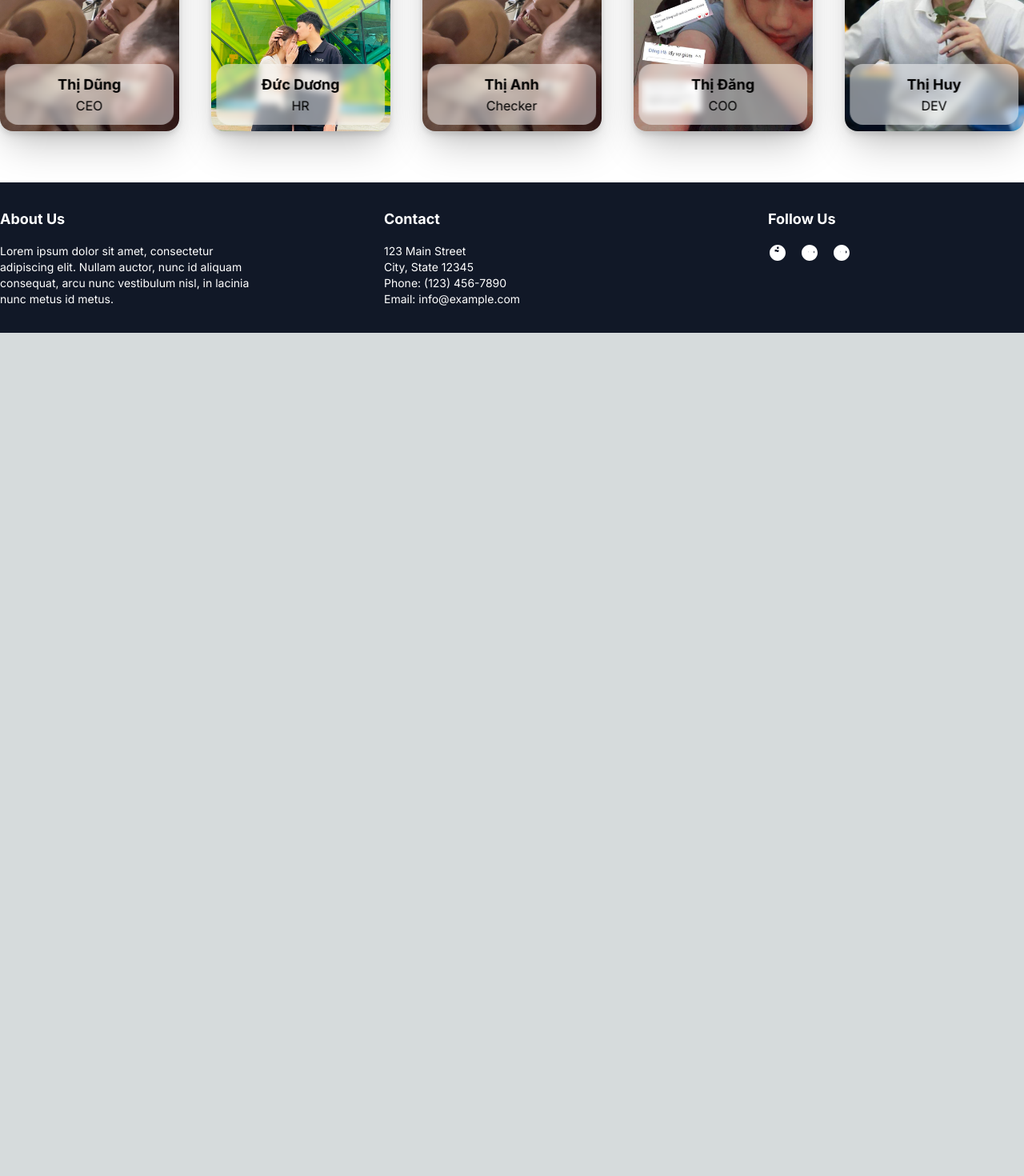
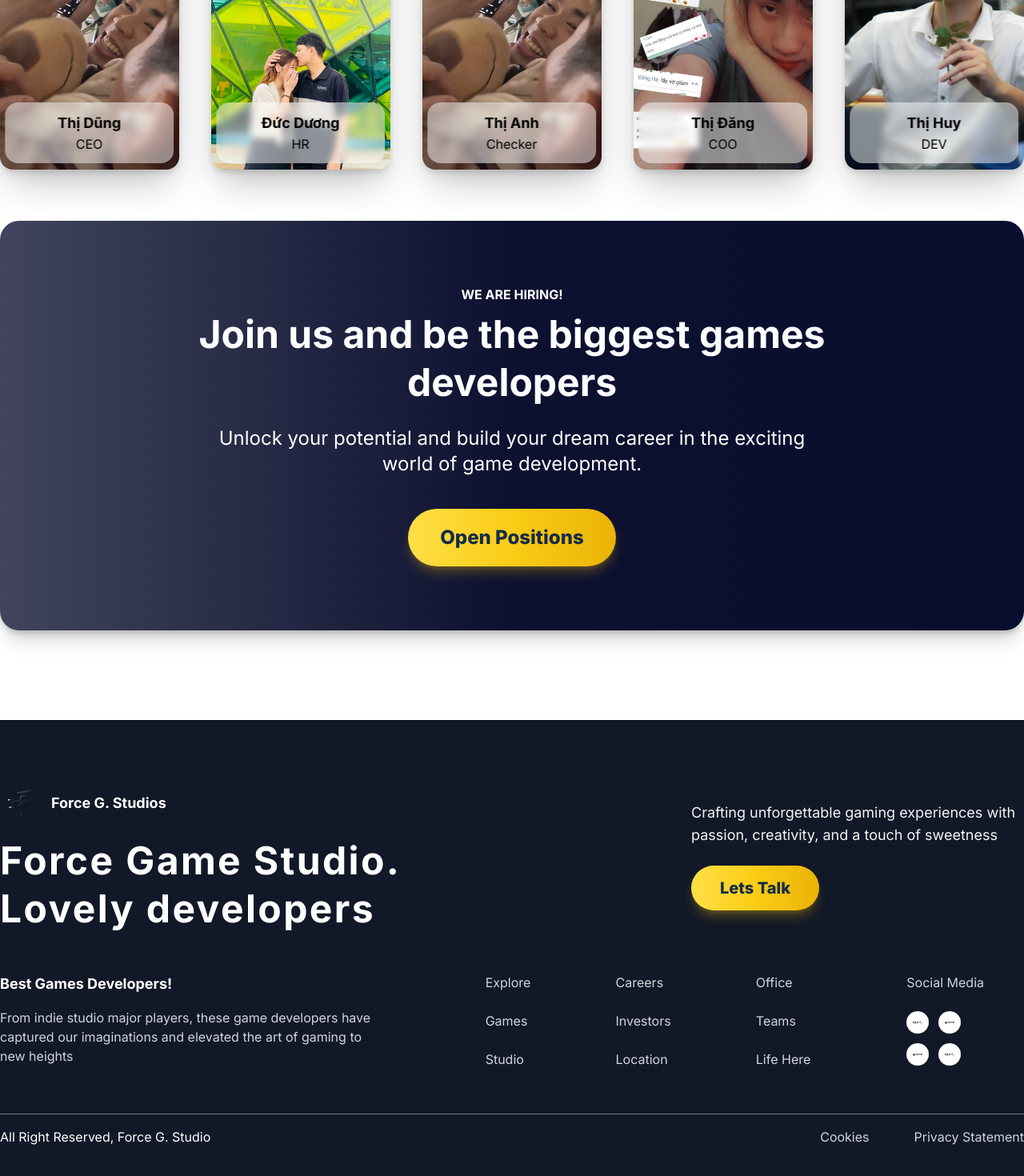
Before and after one commit to DuongYi/force_studio_client, a Next.js app: page / in a window 1280 px wide. Shown: the part 3145-4615 px from the top of the page at 80% size. Before the commit the page ends 3561 px from the top, so only its background shows below. Built offline with nearby package versions, Linux system fonts and the light colour scheme.

Commit message:
feat: :rocket: update footer
update style footer

```diff
--- a/src/components/footer.tsx
+++ b/src/components/footer.tsx
@@ -1,38 +1,89 @@
+/* eslint-disable @next/next/no-img-element */
 import React from 'react';
 
 const Footer: React.FC = () => {
   return (
-    <footer className="bg-gray-900 text-white py-8">
-      <div className="container mx-auto flex flex-wrap justify-between">
-        <div className="w-full md:w-1/3 lg:w-1/4 mb-4 md:mb-0">
-          <h4 className="text-lg font-bold mb-4">About Us</h4>
-          <p className="text-sm">Lorem ipsum dolor sit amet, consectetur adipiscing elit. Nullam auctor, nunc id aliquam consequat, arcu nunc vestibulum nisl, in lacinia nunc metus id metus.</p>
+    <footer className="bg-gray-900 py-20">
+      <div className="container max-w-screen-2xl flex flex-col mx-auto">
+        <div className='grid grid-cols-3 gap-4 items-center'>
+          <div className='col-span-2'>
+            <div className='flex flex-col'>
+              <div className="flex flex-wrap items-center">
+                <img src="asset/pictures/logo/Force.png" alt="Logo" className="w-12 h-12 mr-4" />
+                <span className="text-white text-lg font-bold">Force G. Studios</span>
+              </div>
+              <p className="text-white text-5xl font-bold tracking-wider mt-6">Force Game Studio.</p>
+              <p className="text-white text-5xl font-bold tracking-wider mt-3">Lovely developers</p>
+            </div>
+          </div>
+          <div className='col-span-1'>
+            <div className='flex flex-col'>
+              <p className='text-gray-100 text-lg'>Crafting unforgettable gaming experiences with passion, creativity, and a touch of sweetness</p>
+              <div className='mt-6'>
+                <button type="button" className="text-[#162c48] text-xl font-extrabold bg-gradient-to-r from-yellow-300 via-yellow-400 to-yellow-500 hover:bg-gradient-to-br focus:ring-4 focus:outline-none focus:ring-blue-300 dark:focus:ring-blue-800 rounded-full px-9 py-[14px] text-center shadow-lg shadow-yellow-500/30">Lets Talk</button>
+              </div>
+            </div>
+          </div>
         </div>
-        <div className="w-full md:w-1/3 lg:w-1/4 mb-4 md:mb-0">
-          <h4 className="text-lg font-bold mb-4">Contact</h4>
-          <p className="text-sm">123 Main Street</p>
-          <p className="text-sm">City, State 12345</p>
-          <p className="text-sm">Phone: (123) 456-7890</p>
-          <p className="text-sm">Email: info@example.com</p>
+
+        <div className='grid grid-cols-12 gap-20 pt-14 pb-14 items-start'>
+          <div className='col-span-5'>
+            <div className='flex flex-col'>
+              <p className='text-white text-lg font-bold'>Best Games Developers!</p>
+              <p className='text-gray-300 mt-4'>From indie studio major players, these game developers have captured our imaginations and elevated the art of gaming to new heights</p>
+            </div>
+          </div>
+          <div className='col-span-5 px-10'>
+            <div className='flex justify-between'>
+              <div className='flex flex-col gap-6'>
+                <p className='text-gray-300'>Explore</p>
+                <p className='text-gray-300'>Games</p>
+                <p className='text-gray-300'>Studio</p>
+              </div>
+              <div className='flex flex-col gap-6'>
+                <p className='text-gray-300'>Careers</p>
+                <p className='text-gray-300'>Investors</p>
+                <p className='text-gray-300'>Location</p>
+              </div>
+              <div className='flex flex-col gap-6'>
+                <p className='text-gray-300'>Office</p>
+                <p className='text-gray-300'>Teams</p>
+                <p className='text-gray-300'>Life Here</p>
+              </div>
+            </div>
+          </div>
+          <div className='col-span-2'>
+            <div className='flex flex-col gap-6'>
+              <p className='text-gray-300'>
+                Social Media
+              </p>
+              <div className='flex gap-3 items-start'>
+                <div className='flex flex-col gap-3'>
+                  <a href='#' className='p-2 bg-white rounded-full'>
+                    <img src='asset/pictures/icon/next.svg' alt='Facebook' className='w-3 h-3' />
+                  </a>
+                  <a href='#' className='p-2 bg-white rounded-full'>
+                    <img src='asset/pictures/icon/vercel.svg' alt='Twitter' className='w-3 h-3' />
+                  </a>
+                </div>
+                <div className='flex flex-col gap-3'>
+                  <a href='#' className='p-2 bg-white rounded-full'>
+                    <img src='asset/pictures/icon/vercel.svg' alt='Instagram' className='w-3 h-3' />
+                  </a>
+                  <a href='#' className='p-2 bg-white rounded-full'>
+                    <img src='asset/pictures/icon/next.svg' alt='Instagram' className='w-3 h-3' />
+                  </a>
+                </div>
+              </div>
+            </div>
+          </div>
         </div>
-        <div className="w-full md:w-1/3 lg:w-1/4 mb-4 md:mb-0">
-          <h4 className="text-lg font-bold mb-4">Follow Us</h4>
-          <div className="flex space-x-4">
-            <a href="#" className="text-white hover:text-gray-400">
-              <svg className="w-6 h-6" fill="currentColor" viewBox="0 0 24 24">
-                <path d="M12 2C6.48 2 2 6.48 2 12C2 17.52 6.48 22 12 22C17.52 22 22 17.52 22 12C22 6.48 17.52 2 12 2ZM15.5 10.5H13V15H11V10.5H8.5V8H11V6C11 5.17 11.17 4.5 12 4.5H13.5V7H12C11.67 7 11 7 11 7V8.5H13.5V11H11V15H15.5V10.5Z" />
-              </svg>
-            </a>
-            <a href="#" className="text-white hover:text-gray-400">
-              <svg className="w-6 h-6" fill="currentColor" viewBox="0 0 24 24">
-                <path d="M12 2C6.48 2 2 6.48 2 12C2 17.52 6.48 22 12 22C17.52 22 22 17.52 22 12C22 6.48 17.52 2 12 2ZM16.5 9.5C16.5 9.5 16.5 9.5 16.5 9.5C17.33 9.5 18 10.17 18 11C18 11.83 17.33 12.5 16.5 12.5C15.67 12.5 15 11.83 15 11C15 10.17 15.67 9.5 16.5 9.5ZM12 9C12.83 9 13.5 9.67 13.5 10.5C13.5 11.33 12.83 12 12 12C11.17 12 10.5 11.33 10.5 10.5C10.5 9.67 11.17 9 12 9ZM9.5 9.5C10.33 9.5 11 10.17 11 11C11 11.83 10.33 12.5 9.5 12.5C8.67 12.5 8 11.83 8 11C8 10.17 8.67 9.5 9.5 9.5ZM7 15.5C7 15.5 7 15.5 7 15.5C7 16.33 7.67 17 8.5 17H15.5C16.33 17 17 16.33 17 15.5V8.5C17 7.67 16.33 7 15.5 7H8.5C7.67 7 7 7.67 7 8.5V15.5Z" />
-              </svg>
-            </a>
-            <a href="#" className="text-white hover:text-gray-400">
-              <svg className="w-6 h-6" fill="currentColor" viewBox="0 0 24 24">
-                <path d="M12 2C6.48 2 2 6.48 2 12C2 17.52 6.48 22 12 22C17.52 22 22 17.52 22 12C22 6.48 17.52 2 12 2ZM17 9.5C17.83 9.5 18.5 10.17 18.5 11C18.5 11.83 17.83 12.5 17 12.5C16.17 12.5 15.5 11.83 15.5 11C15.5 10.17 16.17 9.5 17 9.5ZM12 9C12.83 9 13.5 9.67 13.5 10.5C13.5 11.33 12.83 12 12 12C11.17 12 10.5 11.33 10.5 10.5C10.5 9.67 11.17 9 12 9ZM9.5 9.5C10.33 9.5 11 10.17 11 11C11 11.83 10.33 12.5 9.5 12.5C8.67 12.5 8 11.83 8 11C8 10.17 8.67 9.5 9.5 9.5ZM7 15.5C7 15.5 7 15.5 7 15.5C7 16.33 7.67 17 8.5 17H15.5C16.33 17 17 16.33 17 15.5V8.5C17 7.67 16.33 7 15.5 7H8.5C7.67 7 7 7.67 7 8.5V15.5Z" />
-              </svg>
-            </a>
+
+        <div className='flex justify-between border-t-[1px] border-gray-500 pt-4'>
+          <p className='text-white'>All Right Reserved, Force G. Studio</p>
+          <div className='flex gap-14'>
+            <p className='text-gray-300'>Cookies</p>
+            <p className='text-gray-300'>Privacy Statement</p>
           </div>
         </div>
       </div>
--- a/src/components/home/person_card.tsx
+++ b/src/components/home/person_card.tsx
@@ -10,7 +10,7 @@ interface PersonCardProps {
 
 const PersonCard: React.FC<PersonCardProps> = ({ name, jobTitle, image, link }) => {
   return (
-    <div className="relative flex-1 rounded-2xl shadow-2xl">
+    <div className="relative flex-1 rounded-2xl shadow-2xl min-h-96">
       <img className='rounded-2xl drop-shadow-lg h-full object-cover' src={image} alt={name} />
       <div className='absolute w-[94%] bottom-2 translate-x-[3%] z-20 p-3 rounded-2xl backdrop-blur-sm bg-white/50'>
         <h2 className='text-black text-center font-bold text-lg'>{name}</h2>
--- /dev/null
+++ b/src/module/home/components/company_hiring.tsx
@@ -0,0 +1,28 @@
+import React from 'react';
+
+interface CompanyHiringProps {
+  title?: string;
+  description?: string;
+  slogan?: string;
+}
+
+const CompanyHiring: React.FC<CompanyHiringProps> = (props: CompanyHiringProps) => {
+  return (
+    <div className='flex flex-col py-20 shadow-xl drop-shadow-lg px-8 mb-28 rounded-3xl bg-gradient-to-r from-[#41445c] via-[#0d1130] to-[#0a0e2e]'>
+      <p className='text-white text-center font-bold uppercase mb-2'>{props.slogan}</p>
+      <h1 className='text-white text-center text-5xl font-bold mb-6 px-16 max-w-screen-lg mx-auto leading-[60px]'>{props.title}</h1>
+      <p className='text-white text-center text-2xl max-w-screen-md mx-auto leading-8'>{props.description}</p>
+      <div className='mt-10 mx-auto'>
+        <button type="button" className="text-[#162c48] text-2xl font-extrabold bg-gradient-to-r from-yellow-300 via-yellow-400 to-yellow-500 hover:bg-gradient-to-br focus:ring-4 focus:outline-none focus:ring-blue-300 dark:focus:ring-blue-800 rounded-full px-10 py-5 text-center shadow-lg shadow-yellow-500/30">Open Positions</button>
+      </div>
+    </div>
+  );
+};
+
+CompanyHiring.defaultProps = {
+  title: 'Join us and be the biggest games developers',
+  description: 'Unlock your potential and build your dream career in the exciting world of game development.',
+  slogan: ' We are hiring!'
+};
+
+export default CompanyHiring;
--- a/src/module/home/pages/home.tsx
+++ b/src/module/home/pages/home.tsx
@@ -6,6 +6,7 @@ import HomeContent from "../components/home_content";
 import CompanyDescription from "../components/company_description";
 import CompanyProduct from "../components/company_product";
 import CompanyOutstanding from "../components/company_outstanding";
+import CompanyHiring from "../components/company_hiring";
 
 
 const HomePage: React.FC = () => {
@@ -25,6 +26,7 @@ const HomePage: React.FC = () => {
         <CompanyDescription />
         <CompanyProduct />
         <CompanyOutstanding />
+        <CompanyHiring />
       </HomeContent>
     </div>
   );
```
Also changed, not shown: 1 other file (tests, documents, lock files or other folders).
